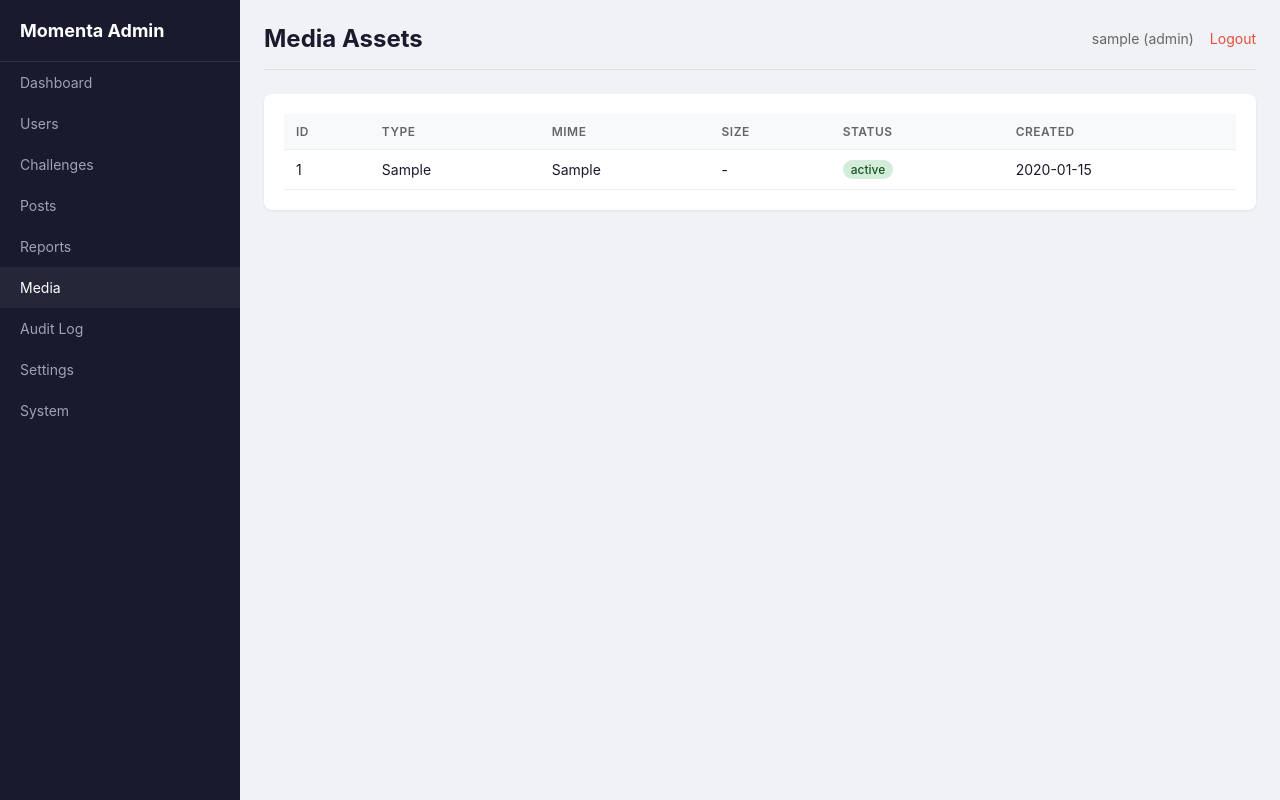
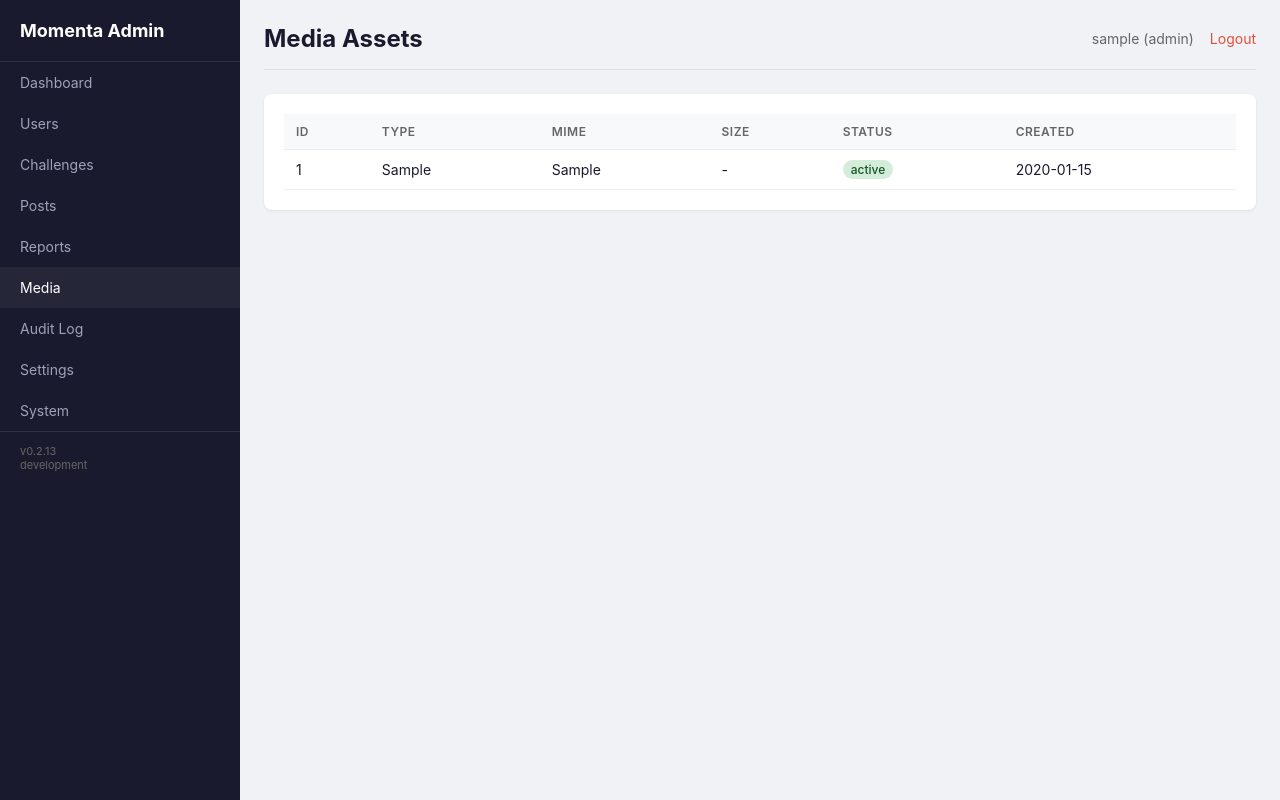
Before and after one commit to shurshick/momenta, a FastAPI app: template app/admin/templates/media.html in a window 1280 px wide. Run offline with FastAPI, Linux system fonts and the light colour scheme; the template is opened without the code that fills it: most values are stand-ins (such as "Sample title", 1, 10 or a date in 2020); parts of the project's set-up code (start-up, migrations or seed data) failed here and were passed over.

Commit message:
feat: show version in admin sidebar + fix worker reprocess + diagnostics
- Admin panel sidebar shows app version and environment
- reprocess_broken_posts also matches empty string preview_url
- Worker logs all recent posts for diagnostics
- Bump app_version to 0.2.13

```diff
--- a/app/admin/routes.py
+++ b/app/admin/routes.py
@@ -23,6 +23,8 @@ from app.services.setting_service import get_all_settings, set_setting, invalida
 
 router = APIRouter(prefix="/admin", tags=["admin"])
 templates = Jinja2Templates(directory=str(Path(__file__).parent / "templates"))
+templates.env.globals["app_version"] = settings.app_version
+templates.env.globals["app_env"] = settings.app_env
 
 
 async def get_admin_user(request: Request, db: AsyncSession = Depends(get_db)) -> Optional[User]:
--- a/app/admin/templates/base.html
+++ b/app/admin/templates/base.html
@@ -64,6 +64,10 @@
             <a href="/admin/settings" class="{% if 'settings' in request.url.path %}active{% endif %}">Settings</a>
             <a href="/admin/system" class="{% if 'system' in request.url.path %}active{% endif %}">System</a>
         </nav>
+        <div style="padding: 12px 20px; margin-top: auto; border-top: 1px solid rgba(255,255,255,0.1); font-size: 11px; color: #666;">
+            v{{ app_version }}<br>
+            {{ app_env }}
+        </div>
     </div>
     <div class="main">
         <div class="header">
--- a/app/config.py
+++ b/app/config.py
@@ -5,7 +5,7 @@ from typing import List
 class Settings(BaseSettings):
     app_name: str = "Momenta"
     app_env: str = "development"
-    app_version: str = "0.2.4"
+    app_version: str = "0.2.13"
 
     api_host: str = "0.0.0.0"
     api_port: int = 8000
```
